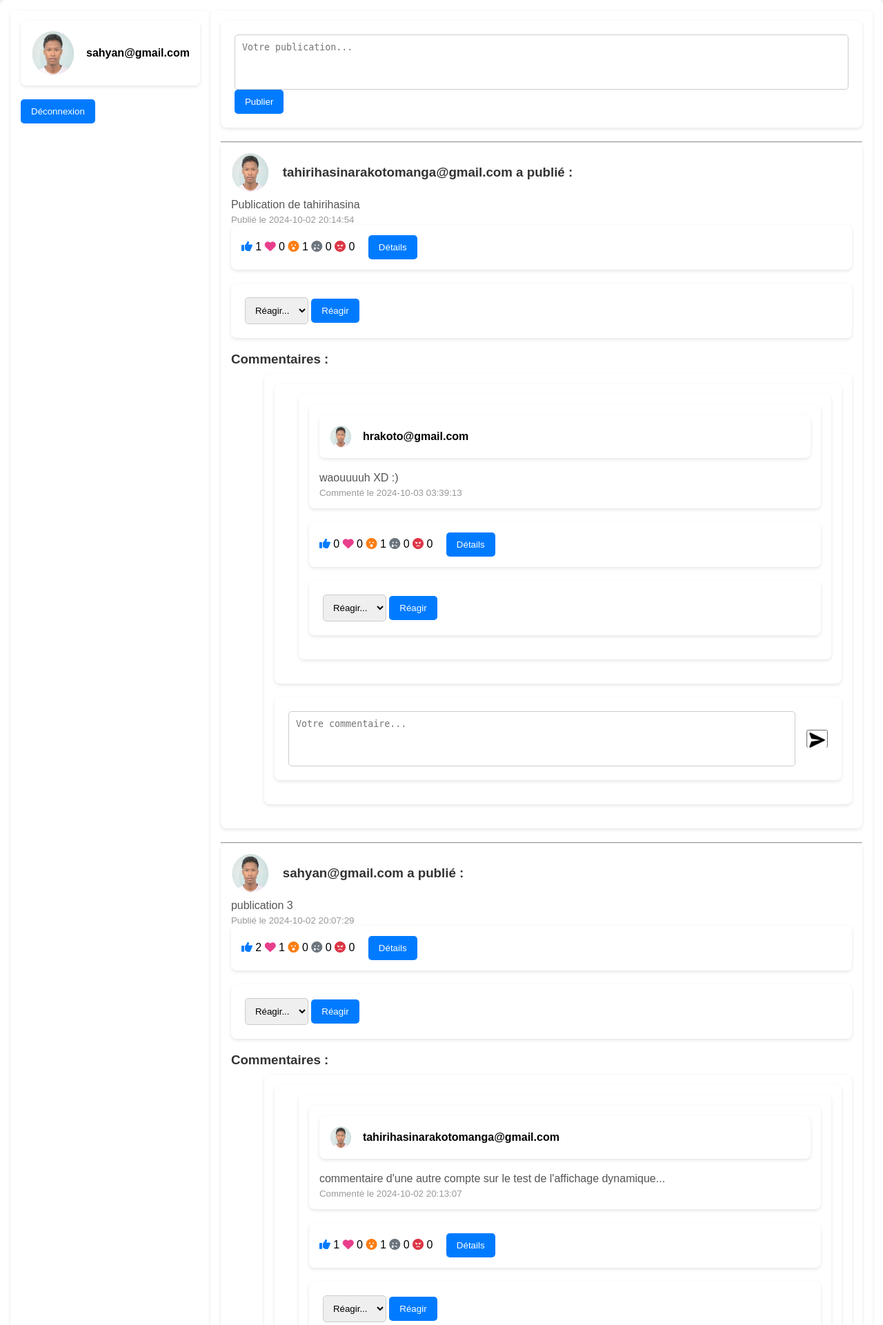
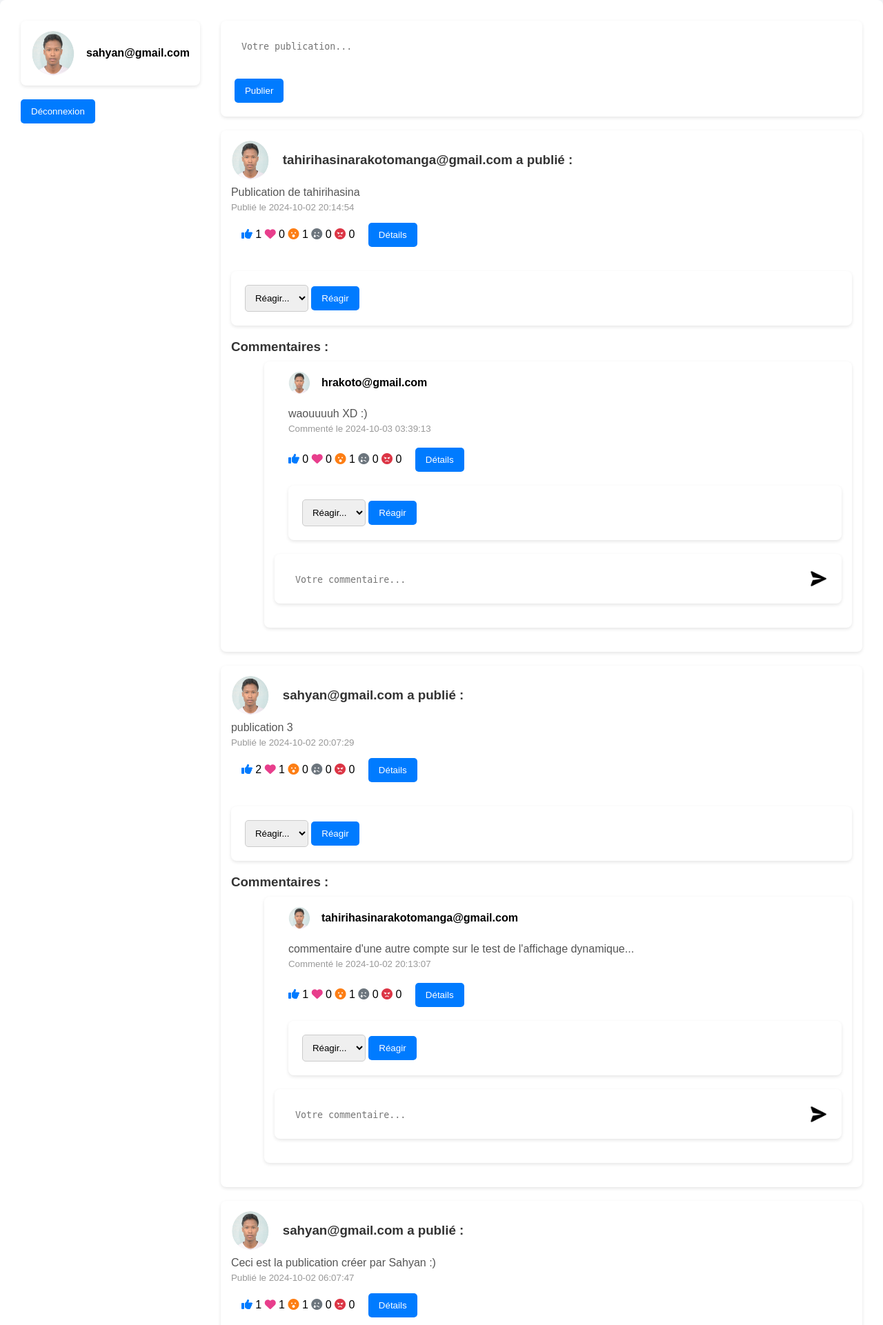
Before and after one commit to sahyan19/social_valyh, a PHP site: page /src/home.php in a window 1280 px wide. Shown: the top 1921 px of the page at 69% size. Run offline with PHP 8.4, Linux system fonts and the light colour scheme; a user stored in the database is signed in; data comes from the database, SQL or seed files in the repository.

Commit message:
interface utilisateur

```diff
--- a/src/home.php
+++ b/src/home.php
@@ -102,11 +102,11 @@ $posts = $pdo->query('SELECT posts.*, users.email FROM posts JOIN users ON posts
             <button class="btn" type="submit">Publier</button>
         </form>
 
-        <hr>
+        <!-- <hr> -->
 
         <!-- Affichage des publications -->
         <?php foreach ($posts as $post): ?>
-            <div>
+            <div class="post">
                 <h3 class="head-post"><img src="../img/imageTeste.png" alt="photo de profil" class="image-gros"><?= htmlspecialchars($post['email']) ?> a publié :</h3>
                 <p><?= nl2br(htmlspecialchars($post['content'])) ?></p>
                 <small>Publié le <?= htmlspecialchars($post['created_at']) ?></small>
@@ -167,7 +167,7 @@ $posts = $pdo->query('SELECT posts.*, users.email FROM posts JOIN users ON posts
                 <h3>Commentaires :</h3>
 
                 <!-- Afficher les commentaires -->
-                <div class="commets-section">
+                <div class="comments-section">
                     <div id="comments-<?= $post['id']?>">
                         <?php
                         $comments = $pdo->prepare('SELECT comments.*, users.email FROM comments JOIN users ON comments.user_id = users.id WHERE post_id = ?');
@@ -245,7 +245,7 @@ $posts = $pdo->query('SELECT posts.*, users.email FROM posts JOIN users ON posts
                     </form>
                 </div>
             </div>
-            <hr>
+            <!-- <hr> -->
         <?php endforeach; ?>
     </div>
 </div>
--- a/style/style.css
+++ b/style/style.css
@@ -46,8 +46,13 @@ body {
     box-shadow: 0 2px 10px rgba(0, 0, 0, 0.15);
 }
 
-.commets-section {
+.comments-section {
     margin-left: 3em;
+    box-shadow: 0 2px 5px rgba(0, 0, 0, 0.1);
+}
+
+.comments-section div {
+    padding: 0 !important;
 }
 
 
@@ -57,6 +62,12 @@ body {
     border: none;
     color: rgb(27, 123, 233);
     background-color: white;
+}
+
+.envoyer:hover {
+    cursor: pointer;
+    transform: scale(1.5);
+    transition-duration: 0.3s;
 }
 
 .input{
@@ -80,6 +91,7 @@ body {
     display: flex;
     gap : 1em;
     align-items: center;
+    box-shadow: 0 2px 5px rgba(0, 0, 0, 0.1);
 }
 .pdp {
     border-radius: 50%;
@@ -122,6 +134,7 @@ form {
     border-radius: 8px;
     box-shadow: 0 2px 5px rgba(0, 0, 0, 0.1);
     margin-bottom: 20px;
+    gap: 1em;
 }
 
 textarea {
@@ -154,7 +167,7 @@ div {
     background: white;
     padding: 15px;
     border-radius: 8px;
-    box-shadow: 0 2px 5px rgba(0, 0, 0, 0.1);
+    /* box-shadow: 0 2px 5px rgba(0, 0, 0, 0.1); */
     margin-bottom: 20px;
 }
 
@@ -232,8 +245,17 @@ button a {
     gap: 1em;
 }
 
+#post-form textarea {
+    height: 4rem;
+}
+
 .comment-box {
     height: 2em;
+    border: none;
+}
+
+.post {
+    box-shadow: 0 2px 5px rgba(0, 0, 0, 0.1);
 }
 
 .comment-form {
@@ -255,6 +277,12 @@ button a {
     height: 2em;
 }
 
+textarea {
+    border: none;
+    outline: none;
+    height: 2rem;
+}
+
 @media (max-width: 600px) {
     textarea {
         height: 60px;
```
